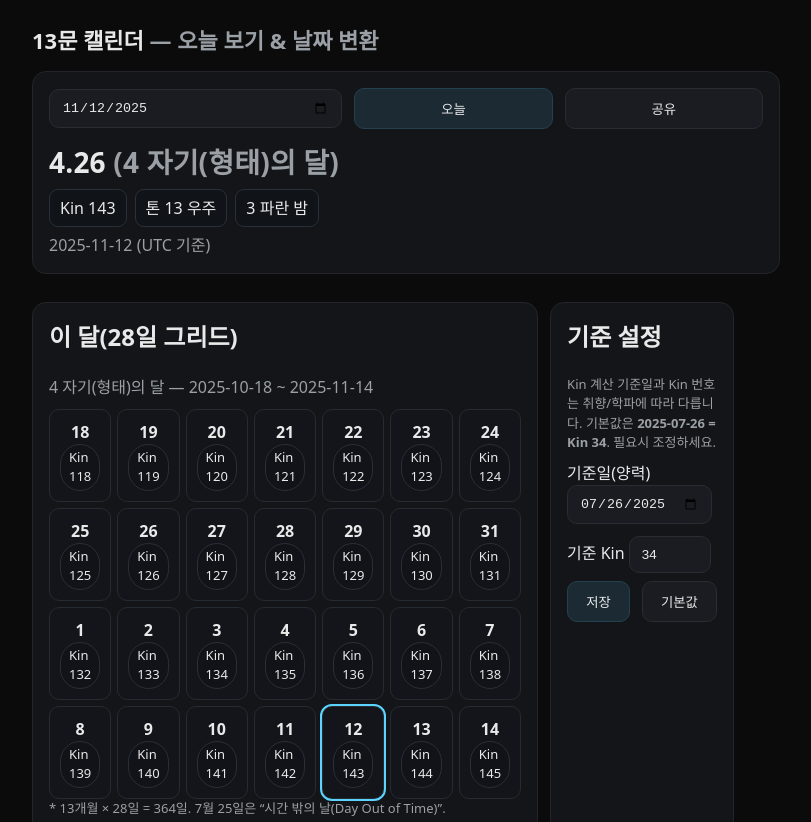
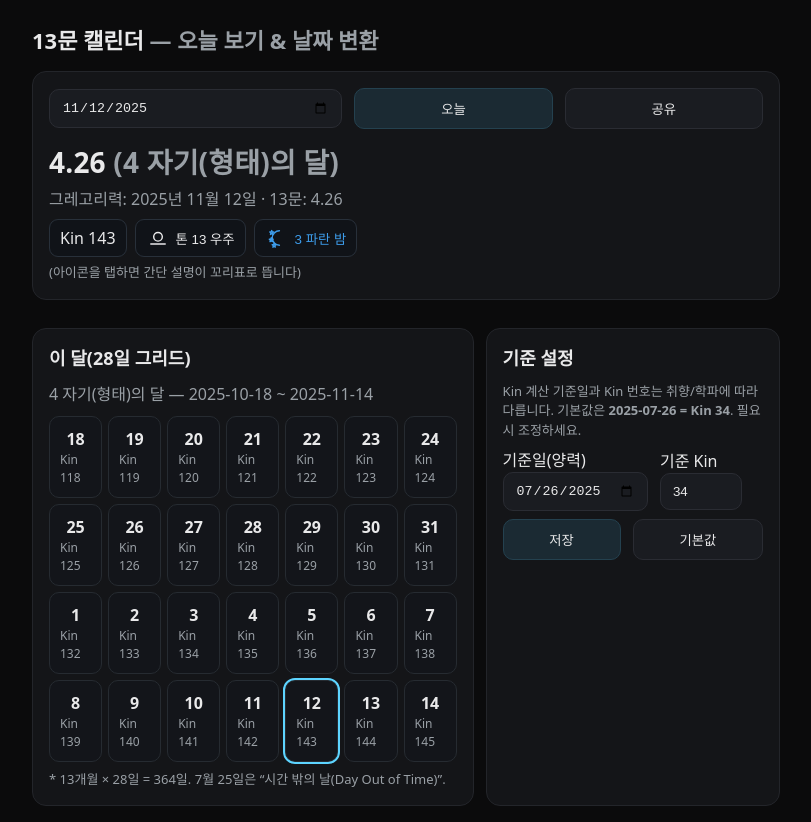
Before and after one commit to aa9aa9q1/13moon-ko, a plain HTML site: page index.html in a window 1280 px wide. Shown: the top 822 px of the page, without its empty margins (234-1045 px from the left). Drawn offline with Linux system fonts and the light colour scheme.

Commit message:
Update index.html

```diff
--- a/index.html
+++ b/index.html
@@ -4,40 +4,66 @@
 <meta charset="utf-8" />
 <meta name="viewport" content="width=device-width,initial-scale=1,viewport-fit=cover" />
 <title>13문 캘린더 (KO)</title>
+
 <!-- iOS 전체화면 웹앱 -->
 <meta name="apple-mobile-web-app-capable" content="yes">
 <meta name="apple-mobile-web-app-status-bar-style" content="black-translucent">
 <meta name="apple-mobile-web-app-title" content="13문 캘린더">
-<link rel="manifest" href="data:application/manifest+json,{&quot;name&quot;:&quot;13문 캘린더&quot;,&quot;short_name&quot;:&quot;13문&quot;,&quot;start_url&quot;:&quot;.&quot;,&quot;display&quot;:&quot;standalone&quot;,&quot;background_color&quot;:&quot;#0b0b0c&quot;,&quot;theme_color&quot;:&quot;#0b0b0c&quot;}" />
+
+<!-- PWA manifest(간단 버전) -->
+<link rel="manifest" href='data:application/manifest+json,{"name":"13문 캘린더","short_name":"13문","start_url":".","display":"standalone","background_color":"#0b0b0c","theme_color":"#0b0b0c"}' />
+
+<!-- 자동색상 팔레트 & 아이콘 크기 유틸 -->
+<link rel="stylesheet" href="./src/assets/dreamspell.css" />
+
 <style>
   :root{--bg:#0b0b0c;--fg:#e9e9ea;--muted:#9aa0a6;--card:#141518;--acc:#5dd4ff;}
   *{box-sizing:border-box} html,body{height:100%}
-  body{margin:0;background:var(--bg);color:var(--fg);font:16px/1.5 system-ui, -apple-system, Segoe UI, Roboto, Noto Sans KR, Apple SD Gothic Neo, sans-serif}
-  .wrap{max-width:780px;margin:0 auto;padding:24px 16px 48px}
+  body{margin:0;background:var(--bg);color:var(--fg);font:16px/1.5 system-ui,-apple-system,Segoe UI,Roboto,Noto Sans KR,Apple SD Gothic Neo,sans-serif}
+  .wrap{max-width:780px;margin:0 auto;padding:24px 16px 72px}
   h1{font-size:22px;margin:0 0 8px}
+  h2{font-size:18px;margin:0 0 10px}
   .muted{color:var(--muted)}
   .card{background:var(--card);border:1px solid #23252a;border-radius:14px;padding:16px;margin:14px 0}
   .row{display:flex;gap:12px;align-items:center;flex-wrap:wrap}
-  input,button,select{border-radius:10px;border:1px solid #2a2c33;background:#1a1c21;color:var(--fg);padding:10px 12px}
+  input,button{border-radius:10px;border:1px solid #2a2c33;background:#1a1c21;color:var(--fg);padding:10px 12px}
   button.primary{background:#1b2a33;border-color:#24414f}
   .grid{display:grid;grid-template-columns:repeat(7,1fr);gap:6px;margin-top:10px}
   .cell{background:#13151a;border:1px solid #262b31;border-radius:10px;padding:10px;min-height:52px;display:flex;flex-direction:column;justify-content:center;align-items:center}
   .cell .d{font-weight:700}
-  .tag{display:inline-block;padding:3px 8px;border-radius:999px;border:1px solid #2a2f36;background:#111318;font-size:13px}
   .big{font-size:28px;font-weight:800;letter-spacing:0.2px}
   .kinfo{display:flex;gap:8px;flex-wrap:wrap;margin-top:6px}
-  .kbadge{padding:6px 10px;border-radius:9px;background:#101318;border:1px solid #28303a}
+  .kbadge{display:inline-flex;align-items:center;gap:6px;padding:6px 10px;border-radius:9px;background:#101318;border:1px solid #28303a;cursor:pointer}
   .row > *{flex:1 1 auto}
   .split{display:grid;grid-template-columns:1fr;gap:12px}
   @media(min-width:720px){.split{grid-template-columns:1.2fr .8fr}}
   .hint{font-size:13px;color:var(--muted)}
   .doot{padding:16px;border:1px dashed #3a404a;border-radius:12px;background:#101216}
+  .iconwrap{display:inline-flex;align-items:center;justify-content:center}
+  /* 툴팁(꼬리표) */
+  .pop {
+    position: fixed; max-width: 260px;
+    background:#101318; border:1px solid #2a2f36;
+    border-radius:10px; padding:10px 12px;
+    box-shadow:0 6px 30px rgba(0,0,0,.35); z-index:9999;
+    font-size:14px; line-height:1.45;
+  }
+  .pop .ttl {font-weight:700; margin-bottom:4px}
+  .pop::after {
+    content:""; position:absolute; width:10px; height:10px;
+    background:#101318; border-left:1px solid #2a2f36; border-top:1px solid #2a2f36;
+    transform:rotate(45deg);
+  }
+  .pop[data-side="top"]::after { bottom:-6px; left:16px; }
+  /* 오늘 테두리 */
+  .is-today{outline:2px solid var(--acc);}
 </style>
 </head>
 <body>
 <div class="wrap">
   <h1>13문 캘린더 <span class="muted">— 오늘 보기 & 날짜 변환</span></h1>
 
+  <!-- 상단: 날짜 선택/오늘/공유 + 오늘 카드 -->
   <div class="card">
     <div class="row">
       <input type="date" id="datePick" />
@@ -47,16 +73,17 @@
     <div id="todayCard" style="margin-top:12px"></div>
   </div>
 
+  <!-- 좌: 28일 그리드 / 우: 기준 설정 -->
   <div class="split">
     <div class="card">
-      <h2 style="margin-top:0">이 달(28일 그리드)</h2>
+      <h2>이 달(28일 그리드)</h2>
       <div id="moonMeta" class="muted" style="margin:6px 0 10px"></div>
       <div id="grid" class="grid"></div>
-      <div class="hint">* 13개월 × 28일 = 364일. 7월 25일은 “시간 밖의 날(Day Out of Time)”.</div>
+      <div class="hint" style="margin-top:8px">* 13개월 × 28일 = 364일. 7월 25일은 “시간 밖의 날(Day Out of Time)”.</div>
     </div>
 
     <div class="card">
-      <h2 style="margin-top:0">기준 설정</h2>
+      <h2>기준 설정</h2>
       <div class="hint" style="margin-bottom:8px">
         Kin 계산 기준일과 Kin 번호는 취향/학파에 따라 다릅니다. 기본값은 <b>2025-07-26 = Kin 34</b>. 필요시 조정하세요.
       </div>
@@ -78,7 +105,7 @@
   </div>
 
   <div class="card">
-    <h2 style="margin-top:0">설명</h2>
+    <h2>설명</h2>
     <ul style="margin:8px 0 0 16px;padding:0">
       <li>13문(13개월) 날짜 표기는 <b>M.D</b> (예: <b>4.26</b> = 4번째 달 26일).</li>
       <li>Tzolkin(260일): <b>13 톤</b> × <b>20 태양문양</b> 조합으로 하루의 <b>Kin</b>이 결정됩니다.</li>
@@ -89,7 +116,7 @@
 
 <script>
 (function(){
-  // ======= 데이터(한글 리소스) =======
+  // ======= 한글 리소스 =======
   const MOON_NAMES = [
     "1 자각의 달","2 도전의 달","3 서비스의 달",
     "4 자기(형태)의 달","5 힘의 달","6 균형의 달",
@@ -99,13 +126,40 @@
   const TONE_NAMES = ["1 자기","2 달","3 전기","4 자기(형태)","5 발산",
     "6 리듬","7 공명","8 은하","9 태양","10 행성","11 스펙트럴(해방)","12 수정(협력)","13 우주"];
   const SEAL_NAMES = [
-    "1 붉은 용","2 흰 바람","3 파란 밤","4 노란 씨앗","5 붉은 뱀",
-    "6 흰 세계연결자","7 파란 손","8 노란 별","9 붉은 달","10 흰 개",
-    "11 파란 원숭이","12 노란 인간","13 붉은 하늘여행자","14 흰 마법사","15 파란 독수리",
-    "16 노란 전사","17 붉은 지구","18 흰 거울","19 파란 폭풍","20 노란 태양"
+    "1 붉은 용","2 흰 바람","3 파란 밤","4 노란 씨앗","5 붉은 뱀","6 흰 세계연결자",
+    "7 파란 손","8 노란 별","9 붉은 달","10 흰 개","11 파란 원숭이","12 노란 인간",
+    "13 붉은 하늘여행자","14 흰 마법사","15 파란 독수리","16 노란 전사","17 붉은 지구",
+    "18 흰 거울","19 파란 폭풍","20 노란 태양"
   ];
 
-  // ======= 기본 기준 (대화 합의값) =======
+  // 꼬리표 요약
+  const TONE_BRIEF = [
+    "목적·의지·현존","도전·극성·균형","봉사·활성·의도","형태·정의·형상화","힘·복제·방사",
+    "흐름·균형·조율","공명·조율·채널링","모델·무결성·조화","실현·의도·빛","현현·완성·생산",
+    "해방·용해·해체","협력·조합·헌신","우주·존재·초월"
+  ];
+  const SEAL_BRIEF = [
+    "탄생·양육·기초","소통·호흡·영감","꿈·풍요·잠재의식","씨앗·발아·잠재력","생명력·본능·정화",
+    "죽음·놓아보냄·기회","치유·완성·지식","아름다움·예술·조화","정화·흐름·물","사랑·충성·마음",
+    "놀이·유희·마법","자유의지·지혜·영향","탐험·공간·각성","주술·시간·수용","비전·창공·마음의 눈",
+    "질문·지성·대담","항법·동기화·지구","반영·질서·끝과 시작","변형·촉매·에너지","계몽·생명·보편적 불"
+  ];
+
+  // 각 문양의 파일슬러그 & 색상 클래스(자동색상)
+  const SEAL_SLUGS = [
+    "01_red-dragon","02_white-wind","03_blue-night","04_yellow-seed","05_red-serpent",
+    "06_white-worldbridger","07_blue-hand","08_yellow-star","09_red-moon","10_white-dog",
+    "11_blue-monkey","12_yellow-human","13_red-skywalker","14_white-wizard","15_blue-eagle",
+    "16_yellow-warrior","17_red-earth","18_white-mirror","19_blue-storm","20_yellow-sun"
+  ];
+  const SEAL_COLOR = [
+    "seal-red","seal-white","seal-blue","seal-yellow","seal-red",
+    "seal-white","seal-blue","seal-yellow","seal-red","seal-white",
+    "seal-blue","seal-yellow","seal-red","seal-white","seal-blue",
+    "seal-yellow","seal-red","seal-white","seal-blue","seal-yellow"
+  ];
+
+  // ======= 기본 기준 (합의값) =======
   const DEFAULT_BASE = { baseDate: "2025-07-26", baseKin: 34 };
 
   // ======= 유틸(UTC 안전) =======
@@ -113,10 +167,8 @@
   const ymd = (date)=> ({y:date.getUTCFullYear(), m:date.getUTCMonth()+1, d:date.getUTCDate()});
   const sameUTC = (a,b)=> a.getUTCFullYear()===b.getUTCFullYear() && a.getUTCMonth()===b.getUTCMonth() && a.getUTCDate()===b.getUTCDate();
   const parseYMD = (s)=>{ const [y,m,d]=s.split("-").map(Number); return toUTC(y,m,d); };
-  const fmtYMD = (date)=> {
-    const {y,m,d} = ymd(date);
-    return [y,String(m).padStart(2,"0"),String(d).padStart(2,"0")].join("-");
-  };
+  const fmt2 = (n)=> String(n).padStart(2,"0");
+  const fmtYMD = (date)=> { const {y,m,d}=ymd(date); return [y,fmt2(m),fmt2(d)].join("-"); };
   const diffDaysUTC = (a,b)=> Math.floor((a - b)/86400000);
 
   // ======= 로컬 스토리지 =======
@@ -154,19 +206,32 @@
     return { kin, tone, seal };
   }
 
-  // ======= UI =======
+  // ======= SVG 인라인 주입(자동색상 적용을 위해) =======
+  async function inlineSVG(el, src, extraClass=""){
+    try{
+      const res = await fetch(src);
+      const txt = await res.text();
+      el.innerHTML = txt; // svg 태그가 그대로 들어감
+      if (extraClass) el.classList.add(...extraClass.split(" "));
+      // svg 크기/색은 CSS로 제어( currentColor )
+      const svg = el.querySelector("svg");
+      if (svg){ svg.setAttribute("width","24"); svg.setAttribute("height","24"); }
+    }catch(e){ /* 실패해도 무시 */ }
+  }
+
+  // ======= 엘리먼트 =======
   const $datePick = document.getElementById("datePick");
   const $btnToday = document.getElementById("btnToday");
   const $btnShare = document.getElementById("btnShare");
   const $todayCard = document.getElementById("todayCard");
   const $grid = document.getElementById("grid");
   const $moonMeta = document.getElementById("moonMeta");
-
   const $baseDate = document.getElementById("baseDate");
   const $baseKin  = document.getElementById("baseKin");
   const $btnSaveBase = document.getElementById("btnSaveBase");
   const $btnResetBase = document.getElementById("btnResetBase");
 
+  // ======= 렌더 =======
   function render(date){
     const base = loadBase();
     $datePick.value = fmtYMD(date);
@@ -174,7 +239,6 @@
     const tm = toThirteenMoon(date);
     const kin = kinOf(date, base);
 
-    // 상단 카드
     if (tm.isDOOT){
       $todayCard.innerHTML = `
         <div class="doot">
@@ -185,35 +249,58 @@
       $grid.innerHTML = "";
       return;
     }
+
     const moonName = MOON_NAMES[(tm.month-1)];
     const toneName = TONE_NAMES[(kin.tone-1)];
     const sealName = SEAL_NAMES[(kin.seal-1)];
 
     const g = ymd(date);
+
+    // 헤더 카드 (아이콘 + 배지 + 툴팁 트리거)
+    const sealSlug = SEAL_SLUGS[kin.seal-1];
+    const sealColorClass = SEAL_COLOR[kin.seal-1];
+    const sealPath = `./src/assets/seals/${sealSlug}.svg`;
+    const tonePath = `./src/assets/tones/${String(kin.tone).padStart(2,"0")}.svg`;
+
     const header = `
       <div class="big">${tm.month}.${tm.day} <span class="muted">(${moonName})</span></div>
-      <div class="kinfo">
-        <span class="kbadge">Kin ${kin.kin}</span>
-        <span class="kbadge">톤 ${toneName}</span>
-        <span class="kbadge">${sealName}</span>
+      <div class="muted" style="margin-top:4px">그레고리력: ${g.y}년 ${g.m}월 ${g.d}일 · 13문: ${tm.month}.${tm.day}</div>
+      <div class="kinfo" style="margin-top:8px">
+        <span class="kbadge" tabindex="0">Kin ${kin.kin}</span>
+
+        <button class="kbadge tip" data-kind="tone" data-id="${kin.tone}">
+          <span class="iconwrap icon-24" data-inline-svg="${tonePath}"></span>
+          톤 ${toneName}
+        </button>
+
+        <button class="kbadge tip ${sealColorClass}" data-kind="seal" data-id="${kin.seal}">
+          <span class="iconwrap icon-24 ${sealColorClass}" data-inline-svg="${sealPath}"></span>
+          ${sealName}
+        </button>
       </div>
-      <div class="muted" style="margin-top:6px">${g.y}-${String(g.m).padStart(2,"0")}-${String(g.d).padStart(2,"0")} (UTC 기준)</div>
+      <div class="hint" style="margin-top:6px">(아이콘을 탭하면 간단 설명이 꼬리표로 뜹니다)</div>
     `;
     $todayCard.innerHTML = header;
 
-    // 그리드: 해당 달 28칸
+    // 아이콘 인라인 주입(색상 적용)
+    document.querySelectorAll("[data-inline-svg]").forEach(node=>{
+      inlineSVG(node, node.getAttribute("data-inline-svg"), node.className);
+    });
+
+    // 그리드
     buildGrid(tm.start, tm.month, base);
+    // 툴팁 바인딩
+    bindTips();
   }
 
   function buildGrid(startOfYear, monthIndex, base){
-    // monthIndex: 1..13
     const first = new Date(startOfYear.getTime() + (monthIndex-1)*28*86400000);
     const cells = [];
     for(let i=0;i<28;i++){
       const d = new Date(first.getTime() + i*86400000);
       const {kin, tone, seal} = kinOf(d, base);
-      const {d:dd} = ymd(d);
-      cells.push({d, dd, kin, tone, seal});
+      const g = ymd(d);
+      cells.push({d, gday:g.d, kin});
     }
     $moonMeta.textContent = `${MOON_NAMES[monthIndex-1]} — ${fmtYMD(first)} ~ ${fmtYMD(new Date(first.getTime()+27*86400000))}`;
 
@@ -221,57 +308,89 @@
     $grid.innerHTML = cells.map(c=>{
       const isToday = sameUTC(c.d, todayUTC);
       return `
-        <div class="cell" style="${isToday?'outline:2px solid var(--acc);':''}">
-          <div class="d">${c.dd}</div>
-          <div class="tag">Kin ${c.kin}</div>
+        <div class="cell ${isToday?'is-today':''}">
+          <div class="d">${c.gday}</div>
+          <div class="muted" style="font-size:12px">Kin ${c.kin}</div>
         </div>`;
     }).join("");
   }
 
-  // 초기 베이스 UI 반영
+  // ======= 툴팁 =======
+  let popEl = null;
+  function closePop(){ if(popEl){ popEl.remove(); popEl = null; } }
+  function showPop(target, title, text){
+    closePop();
+    popEl = document.createElement('div');
+    popEl.className = 'pop';
+    popEl.setAttribute('data-side','top');
+    popEl.innerHTML = `<div class="ttl">${title}</div><div>${text}</div>`;
+    document.body.appendChild(popEl);
+
+    const r = target.getBoundingClientRect();
+    const pad = 8;
+    // 먼저 위치를 찍고 크기 읽기
+    popEl.style.left = (r.left) + 'px';
+    popEl.style.top  = (r.top - 10) + 'px';
+    const pw = popEl.offsetWidth, ph = popEl.offsetHeight;
+
+    const left = Math.max(8, Math.min(window.innerWidth - pw - 8, r.left));
+    const top  = Math.max(8, r.top - ph - pad);
+    popEl.style.left = left + 'px';
+    popEl.style.top  = top + 'px';
+
+    function onDoc(e){ if(!popEl.contains(e.target) && e.target!==target){ closePop(); document.removeEventListener('mousedown',onDoc,true); } }
+    document.addEventListener('mousedown', onDoc, true);
+  }
+  function bindTips(){
+    document.querySelectorAll('.tip').forEach(btn=>{
+      btn.onclick = ()=>{
+        const kind = btn.getAttribute('data-kind');
+        const id = parseInt(btn.getAttribute('data-id'),10); // 1-based
+        if(kind==='tone'){
+          showPop(btn, `톤 ${TONE_NAMES[id-1]}`, TONE_BRIEF[id-1] || '');
+        }else{
+          showPop(btn, `${SEAL_NAMES[id-1]}`, SEAL_BRIEF[id-1] || '');
+        }
+      };
+    });
+  }
+
+  // ======= 이벤트 =======
+  $btnToday.onclick = ()=>{
+    const now = toUTC(new Date().getUTCFullYear(), new Date().getUTCMonth()+1, new Date().getUTCDate());
+    render(now);
+  };
+  $datePick.onchange = ()=> render(parseYMD($datePick.value));
+  $btnShare.onclick = async ()=>{
+    try{
+      const text = document.querySelector("#todayCard").innerText.trim();
+      if (navigator.share) { await navigator.share({text, title:"13문 캘린더"}); }
+      else { await navigator.clipboard.writeText(text); alert("복사됨! 원하는 곳에 붙여넣기 하세요."); }
+    }catch(_){}
+  };
+
+  // 기준 저장/초기화
   function syncBaseInputs(){
     const base = loadBase();
     $baseDate.value = base.baseDate;
     $baseKin.value = String(base.baseKin);
   }
-
-  // 이벤트
-  $btnToday.onclick = ()=>{
-    const now = toUTC(new Date().getUTCFullYear(), new Date().getUTCMonth()+1, new Date().getUTCDate());
-    render(now);
-  };
-  $datePick.onchange = ()=>{
-    render(parseYMD($datePick.value));
-  };
-  $btnShare.onclick = async ()=>{
-    try{
-      const text = document.querySelector("#todayCard").innerText.trim();
-      if (navigator.share) {
-        await navigator.share({text, title:"13문 캘린더"});
-      } else {
-        await navigator.clipboard.writeText(text);
-        alert("복사됨! 원하는 곳에 붙여넣기 하세요.");
-      }
-    }catch(_){}
-  };
-
   $btnSaveBase.onclick = ()=>{
-    const bd = $baseDate.value;
+    const bd = $baseDate.value || DEFAULT_BASE.baseDate;
     const bk = Math.max(1, Math.min(260, parseInt($baseKin.value||"34",10)));
     saveBase({baseDate: bd, baseKin: bk});
-    alert("저장됨. 계산이 새 기준으로 반영됩니다.");
-    render(parseYMD(document.getElementById("datePick").value));
+    alert("저장됨. 새 기준으로 반영됩니다.");
+    render(parseYMD($datePick.value));
   };
   $btnResetBase.onclick = ()=>{
     saveBase({...DEFAULT_BASE});
     syncBaseInputs();
     alert("기본값으로 재설정됨.");
-    render(parseYMD(document.getElementById("datePick").value));
+    render(parseYMD($datePick.value));
   };
 
-  // 시작
+  // ======= 시작 =======
   syncBaseInputs();
-  // 첫 렌더: 오늘(UTC)
   const nowUTC = toUTC(new Date().getUTCFullYear(), new Date().getUTCMonth()+1, new Date().getUTCDate());
   document.getElementById("datePick").value = fmtYMD(nowUTC);
   render(nowUTC);
```
